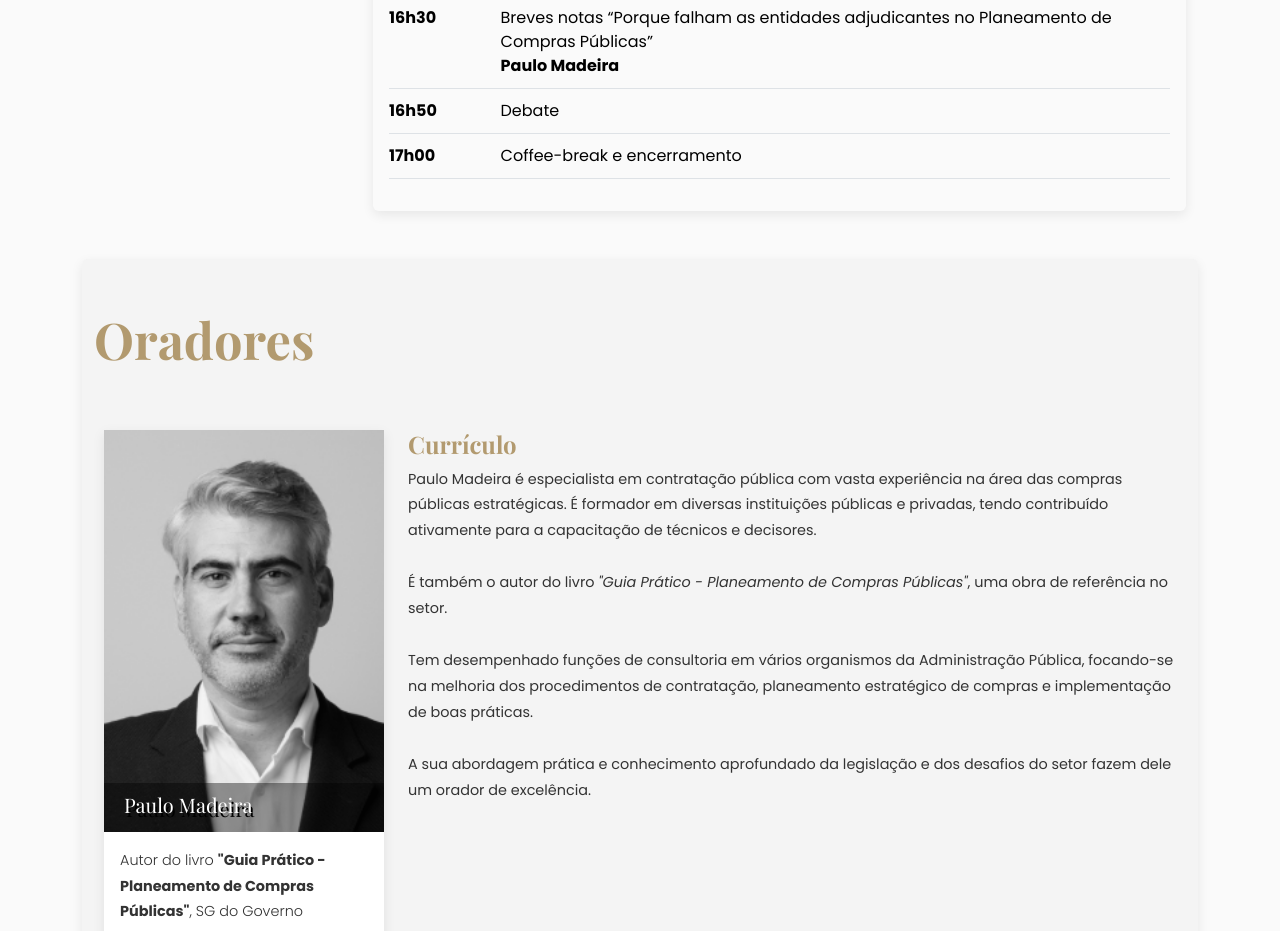
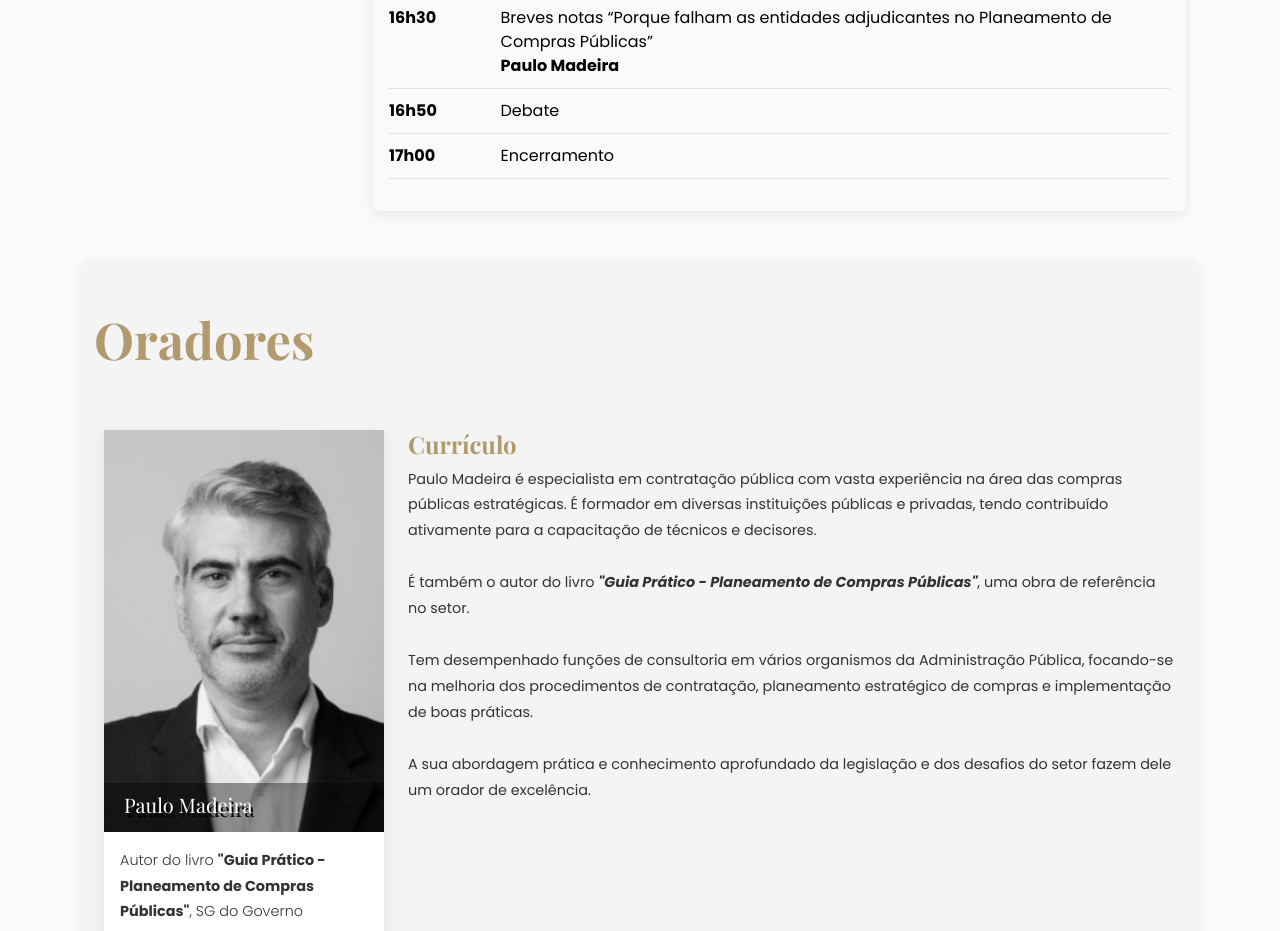
Before and after one commit to jorgeoliveira/conferencia-lisboa, a SvelteKit app: page / in a window 1280 px wide. Shown: the part 2060-2991 px from the top of the page. Built offline with nearby package versions, Linux system fonts and the light colour scheme; a web font is replaced by a local one.

Commit message:
Update +page.svelte

```diff
--- a/src/routes/+page.svelte
+++ b/src/routes/+page.svelte
@@ -475,7 +475,7 @@ on:mousemove={handleMousemove}>
                                     </tr>
                                     <tr>
                                         <th scope="row">17h00</th>
-                                        <td> Coffee-break e encerramento </td>
+                                        <td> Encerramento </td>
                                     </tr>
                                 </tbody>
                             </table>
@@ -545,8 +545,8 @@ on:mousemove={handleMousemove}>
                             <br /><br />
                             É também o autor do livro
                             <em
-                                >"Guia Prático - Planeamento de Compras
-                                Públicas"</em
+                                ><b>"Guia Prático - Planeamento de Compras
+                                Públicas"</b></em
                             >, uma obra de referência no setor.
                             <br /><br />
                             Tem desempenhado funções de consultoria em vários organismos
```
